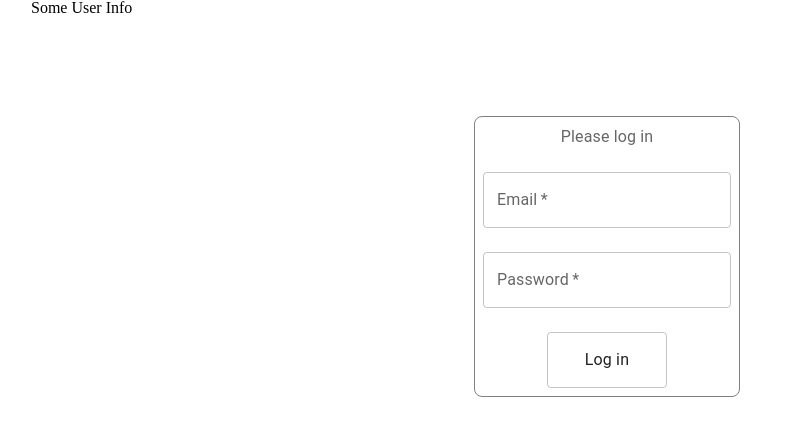
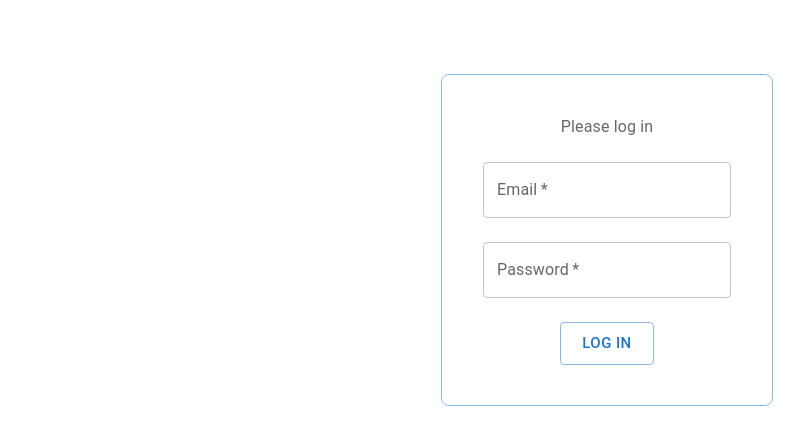
Before and after one commit to z0r0v/sc-test, a React (Create React App) app: page / in a window 1280 px wide. Shown: the top 444 px of the page, without its empty margins (33-837 px from the left). Built offline with nearby package versions, Linux system fonts and the light colour scheme.

Commit message:
### Added: Api for back. ### Fixed: frontend errors. ### Changed: desine

```diff
--- /dev/null
+++ b/public/env.js
@@ -0,0 +1,4 @@
+window.env = {
+  APP_URL: "http://127.0.0.1/api",
+  ENV_NAME: "debug",
+};
--- a/public/index.html
+++ b/public/index.html
@@ -25,6 +25,7 @@
       Learn how to configure a non-root public URL by running `npm run build`.
     -->
     <title>React App</title>
+    <script id="react-dotenv" src="./env.js"></script>
   </head>
   <body>
     <noscript>You need to enable JavaScript to run this app.</noscript>
--- a/src/App.tsx
+++ b/src/App.tsx
@@ -9,7 +9,6 @@ import UserList from "./components/pages/UserList/UserList";
 import AuditeLog from "./components/pages/AuditeLog/AuditeLog";
 import { Person } from "@mui/icons-material";
 import MailIcon from "@mui/icons-material/Mail";
-import LoginIcon from "@mui/icons-material/Login";
 import LogoutIcon from "@mui/icons-material/Logout";
 import HomeRepairServiceIcon from "@mui/icons-material/HomeRepairService";
 import RemoveRedEyeIcon from "@mui/icons-material/RemoveRedEye";
@@ -66,8 +65,8 @@ export default class App extends React.Component<any, any> {
       availability: true,
     },
     {
-      name: appContext.auth?.isLogin() ? "Log Out" : "Login",
-      icon: appContext.auth?.isLogin() ? <LogoutIcon /> : <LoginIcon />,
+      name: 'Log Out',
+      icon: <LogoutIcon />,
       href: "/",
       component: <Login />,
       availability: true,
--- a/src/components/Layout.tsx
+++ b/src/components/Layout.tsx
@@ -18,26 +18,32 @@ import { PageItem } from "../App";
 import MenuIcon from "@mui/icons-material/Menu";
 import appContext from "../lib/AppContext";
 
-type State = {
-  isOpen: boolean;
-};
 
 interface IProps {
   pages: PageItem[];
 }
 
+type State = {
+  isOpen: boolean;
+  isLogin: boolean;
+};
+
 export default class Layout extends React.Component<IProps> {
   constructor(props: IProps) {
     super(props);
-    this.pages =
-      appContext.auth?.getUser().type === "ed"
-        ? this.props.pages
-        : this.props.pages.filter((item) => item.availability === true);
+    this.pages = appContext.auth?.isEditor()
+      ? this.props.pages
+      : this.props.pages.filter((item) => item.availability === true);
   }
 
   state: State = {
     isOpen: false,
+    isLogin: false,
   };
+
+  componentDidMount(): void {
+    this.setState({ isLogin: appContext.auth?.isLogin()});
+  }
 
   private pages: PageItem[];
 
@@ -58,7 +64,10 @@ export default class Layout extends React.Component<IProps> {
           {this.pages.map((item, index) => {
             const { name, icon, href } = item;
             return (
-              <ListItem
+              <ListItem onClick={(e)=>{
+                console.log(e);
+                  // e.preventDefault();
+              }}
                 disabled={false}
                 key={index}
                 disablePadding
@@ -87,15 +96,18 @@ export default class Layout extends React.Component<IProps> {
   render(): JSX.Element {
     return (
       <Box>
-        {appContext.auth?.isLogin() ? (
-          <Container sx={{ border: "2px solid grey" }}>
-            <Grid
-              container
-              direction="row"
-              justifyContent="flex-end"
-              alignItems="center"
-            >
+          <Container>
+            {this.state.isLogin?(
+              <Grid display={"flex"} justifyContent="flex-end">
               <Button
+                size="large"
+                // TODO: move style to style componetn file
+                style={{
+                  position: 'absolute',
+                  right: 20,
+                  top: 20,
+                  border: "1px solid rgba(25, 118, 210, 0.5)",
+                }}
                 onClick={() => {
                   this.toggleDrawer();
                 }}
@@ -103,8 +115,8 @@ export default class Layout extends React.Component<IProps> {
                 <MenuIcon />
               </Button>
             </Grid>
+            ): null}
           </Container>
-        ) : null}
         <Container>
           <Drawer
             anchor={"right"}
--- a/src/components/login/index.tsx
+++ b/src/components/login/index.tsx
@@ -1,59 +1,73 @@
 import React from "react";
-import { Box, FormControl, Grid, TextField } from "@mui/material";
+import { Box, Button, Grid, TextField } from "@mui/material";
 import FormLabel from "@mui/material/FormLabel";
 import appContext from "../../lib/AppContext";
+import * as yup from "yup";
+import { Formik } from "formik";
 
 type InitialState = {
   email: string;
   password: string;
+  isLogin: boolean;
 };
 
 export default class Login extends React.Component {
   state: InitialState = {
     email: "",
     password: "",
+    isLogin: false,
   };
 
+  componentDidMount(): void {
+    this.setState({ isLogin: appContext.auth?.isLogin() });
+  }
+
   private onSubmit = (): void => {
-    appContext.auth?.signIn(this.state.email, this.state.password);
-    if (appContext.auth?.getUser().id === null) alert("User not found");
-    this.setState(this.state);
+    appContext.auth?.logIn(this.state.email, this.state.password).then(() => {
+      this.setState({ isLogin: appContext.auth?.isLogin() });
+      window.location.reload();
+    });
+    // if (appContext.auth?.getUser().id === null) alert("User not found");
+    // this.setState(this.state);
   };
 
+  validationSchema = yup.object().shape({
+    email: yup.string().required().trim().min(5).max(20).email(),
+    password: yup.string().required().trim().min(1).max(20),
+  });
+
   render(): JSX.Element {
+    // TODO: move style to style componetn file
     return (
-      <Grid
-        direction="row"
-        width={"100%"}
-        justifyContent="center"
-        alignItems="center"
-      >
-        <h2 className="title">Some User Info</h2>
+      <Grid width={"100%"} justifyContent="center" alignItems="center">
         <Grid
           container
-          direction="row"
           justifyContent="center"
           alignItems="center"
           height={"60vh"}
         >
           <Box
+            alignContent={"center"}
             sx={{
-              "& > :not(style)": { m: 1 },
-              border: "1px solid grey",
+              border: "1px solid rgba(25, 118, 210, 0.5)",
               borderRadius: 2,
+              minWidth: 330,
+              minHeight: 330,
             }}
             component="form"
-            onSubmit={() => {
-              this.onSubmit();
-            }}
+            onSubmit={() => {}}
             autoComplete={"false"}
           >
-            <FormControl
-              variant="standard"
-              color="primary"
-              autoCorrect={"false"}
+            {!this.state.isLogin ? (
+              <Formik
+                validationSchema={this.validationSchema}
+                initialValues={{
+                  email: this.state.email,
+                  password: this.state.password,
+                }}
+                onSubmit={() => this.onSubmit()}
               >
-              {appContext.auth?.getUser().id === null ? (
+                {({ handleSubmit, values, setFieldValue }) => (
                   <Grid
                     container
                     spacing={3}
@@ -66,64 +80,80 @@ export default class Login extends React.Component {
                     </Grid>
                     <Grid item xs={6}>
                       <TextField
-                      onChange={(e) => {
-                        this.setState({ [e.target.name]: e.target.value });
-                      }}
                         type={"email"}
+                        name={"email"}
                         required
                         id="email"
-                      name={"email"}
                         label="Email"
                         placeholder={"email@mail.com"}
+                        value={values.email ?? ""}
+                        onChange={(e) => {
+                          const email = e.target.value;
+                          setFieldValue("email", email);
+                          this.setState({ email: email });
+                        }}
                       />
                     </Grid>
                     <Grid item xs={6}>
                       <TextField
-                      onChange={(e) => {
-                        this.setState({ [e.target.name]: e.target.value });
-                      }}
                         name={"password"}
                         type={"password"}
                         required
                         id="password"
                         label="Password"
                         placeholder={"enter password"}
+                        value={values.password ?? ""}
+                        onChange={(e) => {
+                          const password = e.target.value;
+                          setFieldValue("password", password);
+                          this.setState({ password: password });
+                        }}
                       />
                     </Grid>
                     <Grid item xs={6}>
-                    <TextField
-                      style={{ width: 120 }}
-                      color={"success"}
-                      type={"submit"}
-                      required
-                      id="outlined-required"
-                      value="Log in"
-                    />
-                  </Grid>
-                </Grid>
-              ) : (
-                <Grid
-                  container
-                  spacing={3}
-                  direction="column"
-                  justifyContent="flex-end"
-                  alignItems="center"
+                      <Button
+                        size="large"
+                        variant="outlined"
+                        onClick={() => {
+                          handleSubmit();
+                        }}
                       >
-                  <Grid item xs={12}>
-                    <TextField
-                      onClick={() => {
-                        appContext.auth?.signOut();
-                      }}
-                      value="Log Out"
-                      color={"success"}
-                      type={"submit"}
-                      required
-                      id="outlined-required"
-                    />
+                        Log in
+                      </Button>
                     </Grid>
                   </Grid>
                 )}
-            </FormControl>
+              </Formik>
+            ) : (
+              <Grid
+                item
+                xs={12}
+                justifyContent={"center"}
+                display={"flex"}
+                flexWrap={"wrap"}
+              >
+                <h2
+                  style={{
+                    width: "100%",
+                    textAlign: "center",
+                    paddingBottom: 15,
+                  }}
+                >
+                  Hello User name
+                </h2>
+                <Button
+                  type="submit"
+                  size="large"
+                  variant="outlined"
+                  onClick={() => {
+                    this.setState({ isLogin: appContext.auth?.isLogin() });
+                    appContext.auth?.signOut();
+                  }}
+                >
+                  Log Out
+                </Button>
+              </Grid>
+            )}
           </Box>
         </Grid>
       </Grid>
--- /dev/null
+++ b/src/lib/api/Api.ts
@@ -0,0 +1,58 @@
+import env from "react-dotenv";
+import axios from "axios";
+
+enum Paths {
+  Auth = "/auth",
+  Users = "/users",
+  Messages = "/messages",
+}
+
+export default class Api {
+  private request = (path: string, params: any): Promise<any> => {
+    try {
+      const response = axios.get(path, {
+        params: params,
+      });
+      return response;
+    } catch (error) {
+      console.debug("Api request error", error);
+      throw error;
+    }
+  };
+
+  public auth(params: { email: string; password: string }): Promise<any> {
+    return this.request(env.APP_URL + Paths.Auth, params);
+  }
+
+  public getUsers(params: any): Promise<any> {
+    return this.request(env.APP_URL + Paths.Users, params);
+  }
+
+  public getMessages(params: any): Promise<any> {
+    return this.request(env.APP_URL + Paths.Messages, params);
+  }
+
+  public sendMessages(params: { type: string; item_id: number }): Promise<any> {
+    try {
+      const response = axios.post(env.APP_URL + Paths.Messages, {
+        params: params,
+      });
+      return response;
+    } catch (error) {
+      console.debug("Api sendMessages request error", error);
+      throw error;
+    }
+  }
+
+  public aproveMessages(params: { status: string }): Promise<any> {
+    try {
+      const response = axios.put(env.APP_URL + Paths.Messages, {
+        params: params,
+      });
+      return response;
+    } catch (error) {
+      console.debug("Api aproveMessages request error", error);
+      throw error;
+    }
+  }
+}
--- a/src/lib/auth/User.ts
+++ b/src/lib/auth/User.ts
@@ -2,8 +2,9 @@ import Auth from "./index";
 
 type Data = {
   id: string | null;
-  type: string | null;
+  role: string | null;
   email: string | null;
+  token: string | null;
 };
 
 export default class User {
@@ -12,8 +13,9 @@ export default class User {
 
   private data: Data = {
     id: null,
-    type: null,
+    role: null,
     email: null,
+    token: null,
   };
 
   constructor(auth: Auth) {
@@ -28,13 +30,21 @@ export default class User {
     this.data.id = value;
     this.setUserToStorage();
   }
-
-  get type(): string | null {
-    return this.data.type;
+  get token(): string | null {
+    return this.data.token;
   }
 
-  set type(value) {
-    this.data.type = value;
+  set token(value) {
+    this.data.token = value;
+    this.setUserToStorage();
+  }
+
+  get role(): string | null {
+    return this.data.role;
+  }
+
+  set role(value) {
+    this.data.role = value;
     this.setUserToStorage();
   }
 
@@ -61,15 +71,19 @@ export default class User {
     }
     return false;
   }
+
   private setToStorage(key: string, data: string) {
     localStorage.setItem(key, data);
   }
+
   private setUserToStorage() {
     return this.setToStorage(this.userKey, JSON.stringify(this.data));
   }
+
   private getFromStorage(key: string): string {
     return <string>localStorage.getItem(key);
   }
+
   private getUserFromStorage(): string {
     return this.getFromStorage(this.userKey);
   }
--- a/src/lib/auth/index.ts
+++ b/src/lib/auth/index.ts
@@ -1,35 +1,48 @@
 import User from "./User";
-import usersJsonEnum from "../../users.json";
+// import usersJsonEnum from "../../users.json";
+import Api from "../api/Api";
 
 export default class Auth {
   private user: User = new User(this);
 
-  public signIn(email?: string, password?: string) {
+  public async logIn(email: string, password: string) {
+    await new Api()
+      .auth({ email, password })
+      .then((responce) => {
+        this.user.token = responce.data;
+      })
+      .catch((error) => {
+        console.debug("error:", error);
+      });
+  }
+
+  public signIn() {
     if (this.user.init()) {
       return;
     }
 
     if (!this.user.init()) {
-      const usersEnum = Object.values(usersJsonEnum);
-      const foundUser = usersEnum.find(
-        (item) => item.email === email && item.password === password,
-      );
-
-      if (foundUser) {
-        this.user.id = foundUser.id;
-        this.user.type = foundUser.type;
-        this.user.email = foundUser.email;
-      }
-
-      if (!foundUser) {
-        console.debug("User not found!");
-      }
+      // const usersEnum = Object.values(usersJsonEnum);
+      // const foundUser = usersEnum.find(
+      //   (item) => item.email === email && item.password === password,
+      // );
+      // if (foundUser) {
+      //   this.user.id = foundUser.id;
+      //   this.user.type = foundUser.type;
+      //   this.user.email = foundUser.email;
+      // }
+      // if (!foundUser) {
+      //   console.debug("User not found!");
+      // }
     }
   }
 
   public isLogin() {
-    console.log("debug:", this.user.id);
-    return this.user.id !== null;
+    return this.user.token !== null;
+  }
+
+  public isEditor() {
+    return this.user.role === "editor";
   }
 
   public signOut(): void {
--- /dev/null
+++ b/src/types/env.d.ts
@@ -0,0 +1,4 @@
+declare module "@env" {
+  export const APP_URL: string;
+  export const ENV_NAME: string;
+}
```
Also changed, not shown: package.json (+12 -3 lines), .eslintrc.js, public/manifest.json, 2 other files (tests, documents, lock files or other folders). Lines whose indentation alone changed are shown as unchanged.
